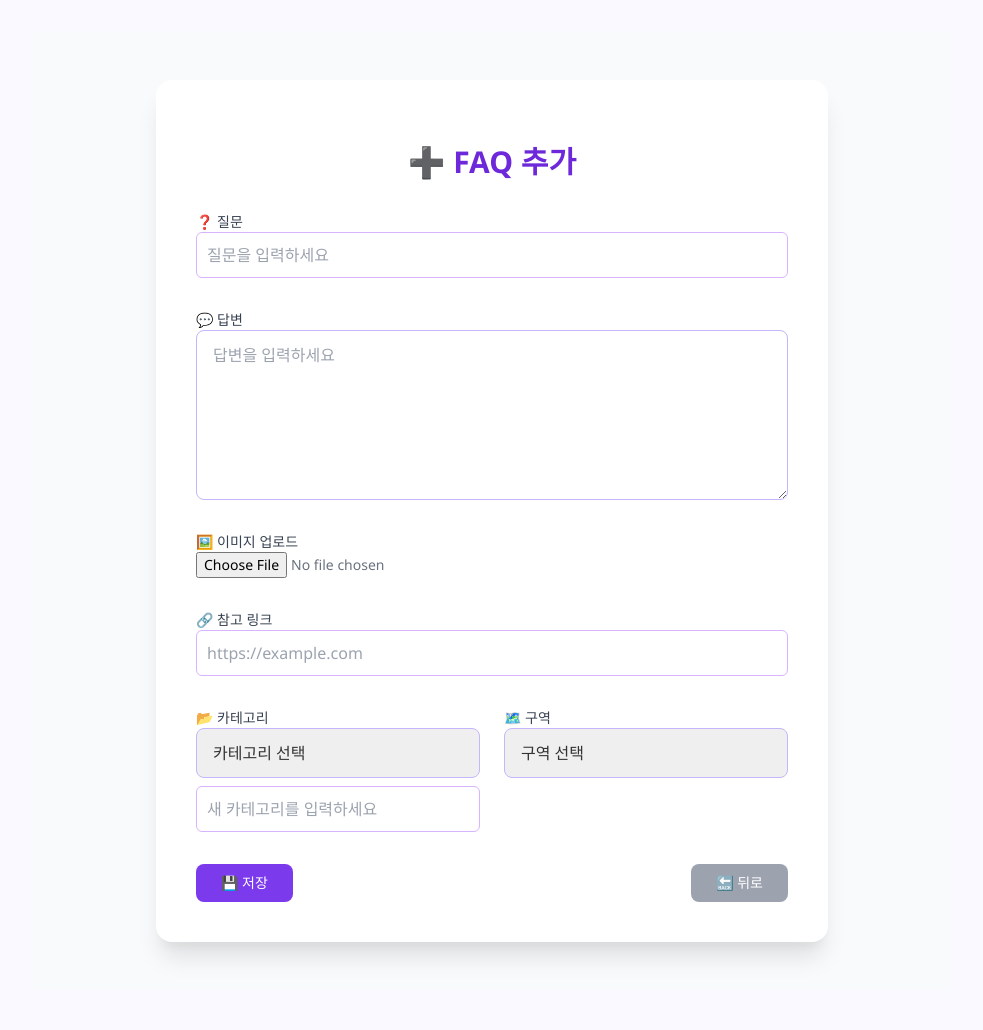
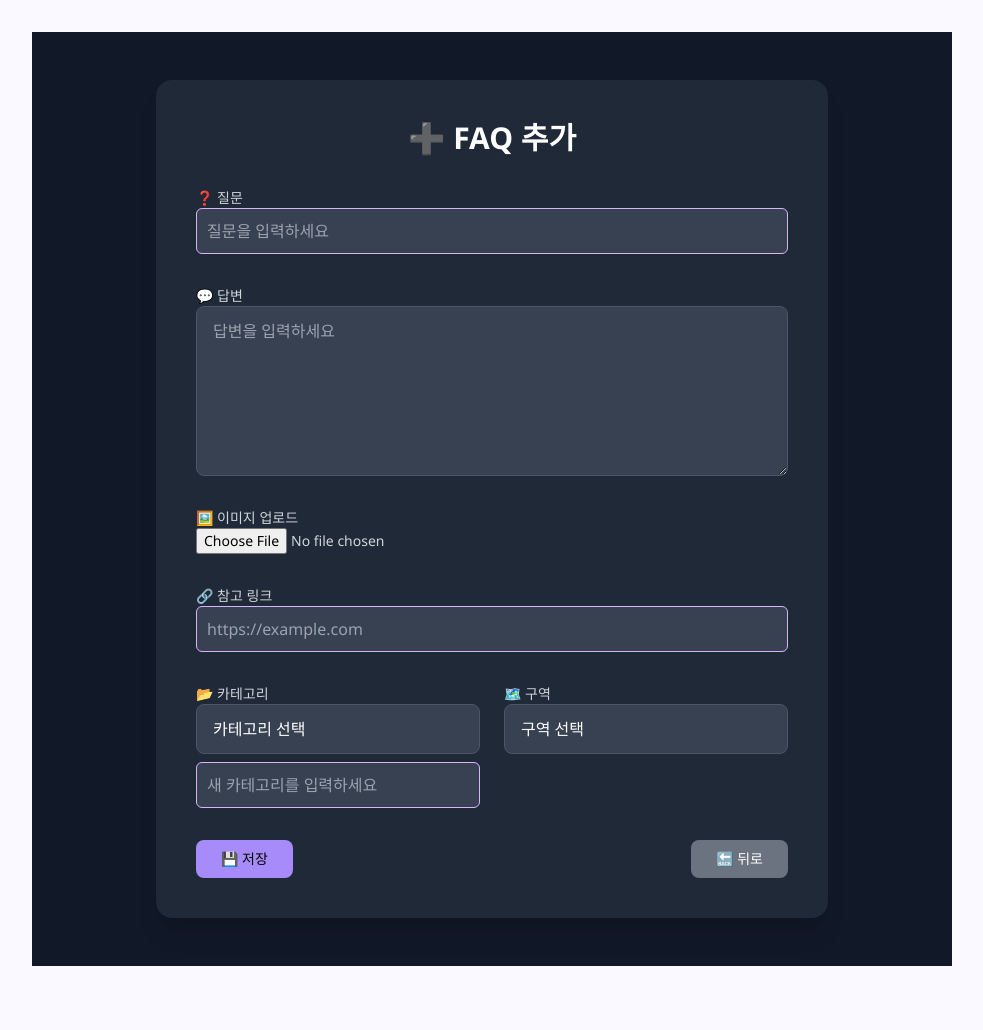
Before and after one commit to st43-hub/SV-FAQ, a Django app: page /add/ in a window 1280 px wide. Shown: the part 124-1154 px from the top of the page, without its empty margins (148-1131 px from the left). After the commit the page ends 1090 px from the top, so only its background shows below. Run offline with Django 5.2, Linux system fonts and the light colour scheme; a user stored in the database is signed in.

Commit message:
total style change.

```diff
--- a/templates/faq/add_faq.html
+++ b/templates/faq/add_faq.html
@@ -1,53 +1,53 @@
 {% extends 'base.html' %}
 
 {% block content %}
-<div class="min-h-screen flex items-center justify-center bg-gray-50 py-12 px-4 sm:px-6 lg:px-8">
-  <div class="max-w-2xl w-full space-y-8 p-10 bg-white rounded-2xl shadow-xl">
+<div class="min-h-screen flex items-center justify-center bg-gray-900 py-12 px-4 sm:px-6 lg:px-8">
+  <div class="max-w-2xl w-full space-y-8 p-10 bg-gray-800 rounded-2xl shadow-xl">
     <div>
-      <h2 class="mt-6 text-center text-3xl font-extrabold text-purple-700">
+      <h2 class="text-center text-3xl font-extrabold text-white">
         ➕ FAQ 추가
       </h2>
     </div>
 
-    <form method="post" enctype="multipart/form-data" class="mt-8 space-y-8">
+    <form method="post" enctype="multipart/form-data" class="space-y-8">
       {% csrf_token %}
       <div class="space-y-8">
         <!-- 질문 입력 -->
         <div>
-          <label for="id_question" class="block text-sm font-medium text-gray-700">❓ 질문</label>
+          <label for="id_question" class="block text-sm font-medium text-gray-300">❓ 질문</label>
           <input id="id_question" name="question" type="text" required placeholder="질문을 입력하세요"
-            class="appearance-none rounded-lg relative block w-full px-4 py-3 border border-purple-300 placeholder-gray-400 focus:outline-none focus:ring-purple-500 focus:border-purple-500 sm:text-base"
+            class="appearance-none rounded-lg block w-full px-4 py-3 border border-gray-600 bg-gray-700 text-white placeholder-gray-400 focus:outline-none focus:ring-purple-500 focus:border-purple-500 sm:text-base"
             value="{{ form.question.value|default:'' }}">
         </div>
 
         <!-- 답변 입력 -->
         <div>
-          <label for="id_answer" class="block text-sm font-medium text-gray-700">💬 답변</label>
+          <label for="id_answer" class="block text-sm font-medium text-gray-300">💬 답변</label>
           <textarea id="id_answer" name="answer" rows="6" required placeholder="답변을 입력하세요"
-            class="appearance-none rounded-lg relative block w-full px-4 py-3 border border-purple-300 placeholder-gray-400 focus:outline-none focus:ring-purple-500 focus:border-purple-500 sm:text-base">{{ form.answer.value|default:'' }}</textarea>
+            class="appearance-none rounded-lg block w-full px-4 py-3 border border-gray-600 bg-gray-700 text-white placeholder-gray-400 focus:outline-none focus:ring-purple-500 focus:border-purple-500 sm:text-base">{{ form.answer.value|default:'' }}</textarea>
         </div>
 
         <!-- 이미지 업로드 -->
         <div>
-          <label for="id_image" class="block text-sm font-medium text-gray-700">🖼️ 이미지 업로드</label>
+          <label for="id_image" class="block text-sm font-medium text-gray-300">🖼️ 이미지 업로드</label>
           <input id="id_image" name="image" type="file"
-            class="block w-full text-sm text-gray-500 file:mr-4 file:py-2 file:px-4 file:rounded-lg file:border-0 file:text-sm file:font-semibold file:bg-purple-50 file:text-purple-700 hover:file:bg-purple-100"/>
+            class="block w-full text-sm text-gray-300 file:mr-4 file:py-2 file:px-4 file:rounded-lg file:border-0 file:text-sm file:font-semibold file:bg-purple-100 file:text-purple-700 hover:file:bg-purple-200"/>
         </div>
 
         <!-- 참고 링크 입력 -->
         <div>
-          <label for="id_reference" class="block text-sm font-medium text-gray-700">🔗 참고 링크</label>
+          <label for="id_reference" class="block text-sm font-medium text-gray-300">🔗 참고 링크</label>
           <input id="id_reference" name="reference" type="url" placeholder="https://example.com"
-            class="appearance-none rounded-lg relative block w-full px-4 py-3 border border-purple-300 placeholder-gray-400 focus:outline-none focus:ring-purple-500 focus:border-purple-500 sm:text-base"
+            class="appearance-none rounded-lg block w-full px-4 py-3 border border-gray-600 bg-gray-700 text-white placeholder-gray-400 focus:outline-none focus:ring-purple-500 focus:border-purple-500 sm:text-base"
             value="{{ form.reference.value|default:'' }}">
         </div>
 
         <!-- 카테고리와 구역 나란히 배치 -->
         <div class="flex flex-col sm:flex-row sm:space-x-6 space-y-4 sm:space-y-0">
           <div class="w-full sm:w-1/2">
-            <label for="id_category" class="block text-sm font-medium text-gray-700">📂 카테고리</label>
+            <label for="id_category" class="block text-sm font-medium text-gray-300">📂 카테고리</label>
             <select id="id_category" name="category" required
-              class="appearance-none rounded-lg block w-full px-4 py-3 border border-purple-300 focus:outline-none focus:ring-purple-500 focus:border-purple-500 sm:text-base">
+              class="appearance-none rounded-lg block w-full px-4 py-3 border border-gray-600 bg-gray-700 text-white focus:outline-none focus:ring-purple-500 focus:border-purple-500 sm:text-base">
               <option value="">카테고리 선택</option>
               <option value="LD" {% if form.category.value == "LD" %}selected{% endif %}>LD</option>
               <option value="RBD" {% if form.category.value == "RBD" %}selected{% endif %}>RBD</option>
@@ -55,12 +55,12 @@
               <option value="Tool" {% if form.category.value == "Tool" %}selected{% endif %}>Tool</option>
             </select>
             <input id="id_new_category" name="new_category" type="text" placeholder="새 카테고리를 입력하세요"
-              class="mt-2 appearance-none rounded-lg block w-full px-4 py-3 border border-purple-300 placeholder-gray-400 focus:outline-none focus:ring-purple-400 focus:border-purple-400 sm:text-base">
+              class="mt-2 appearance-none rounded-lg block w-full px-4 py-3 border border-gray-600 bg-gray-700 text-white placeholder-gray-400 focus:outline-none focus:ring-purple-400 focus:border-purple-400 sm:text-base">
           </div>
           <div class="w-full sm:w-1/2">
-            <label for="id_area" class="block text-sm font-medium text-gray-700">🗺️ 구역</label>
+            <label for="id_area" class="block text-sm font-medium text-gray-300">🗺️ 구역</label>
             <select id="id_area" name="area" required
-              class="appearance-none rounded-lg block w-full px-4 py-3 border border-purple-300 focus:outline-none focus:ring-purple-500 focus:border-purple-500 sm:text-base">
+              class="appearance-none rounded-lg block w-full px-4 py-3 border border-gray-600 bg-gray-700 text-white focus:outline-none focus:ring-purple-500 focus:border-purple-500 sm:text-base">
               <option value="">구역 선택</option>
               <option value="LD" {% if form.area.value == "LD" %}selected{% endif %}>LD</option>
               <option value="RBD" {% if form.area.value == "RBD" %}selected{% endif %}>RBD</option>
@@ -71,12 +71,14 @@
         </div>
       </div>
 
+      <!-- 저장, 뒤로 버튼 -->
       <div class="flex items-center justify-between mt-8">
         <button type="submit"
-          class="group relative flex justify-center py-2 px-6 border border-transparent text-sm font-medium rounded-lg text-white bg-purple-600 hover:bg-purple-700 focus:outline-none focus:ring-2 focus:ring-offset-2 focus:ring-purple-500 transition duration-150 ease-in-out">
+          class="flex justify-center py-2 px-6 border border-transparent text-sm font-medium rounded-lg text-black bg-purple-400 hover:bg-purple-500 focus:outline-none focus:ring-2 focus:ring-offset-2 focus:ring-purple-400 transition duration-150 ease-in-out">
           💾 저장
         </button>
-        <a href="/" class="group relative flex justify-center py-2 px-6 border border-transparent text-sm font-medium rounded-lg text-white bg-gray-400 hover:bg-gray-500 focus:outline-none focus:ring-2 focus:ring-offset-2 focus:ring-gray-400 transition duration-150 ease-in-out">
+        <a href="/"
+          class="flex justify-center py-2 px-6 border border-transparent text-sm font-medium rounded-lg text-white bg-gray-500 hover:bg-gray-600 focus:outline-none focus:ring-2 focus:ring-offset-2 focus:ring-gray-500 transition duration-150 ease-in-out">
           🔙 뒤로
         </a>
       </div>
```
Also changed, not shown: templates/faq/edit_faq.html (+21 -19 lines), templates/faq/faq_card.html (+48 -36 lines), templates/faq/faq_list.html (+31 -28 lines).
